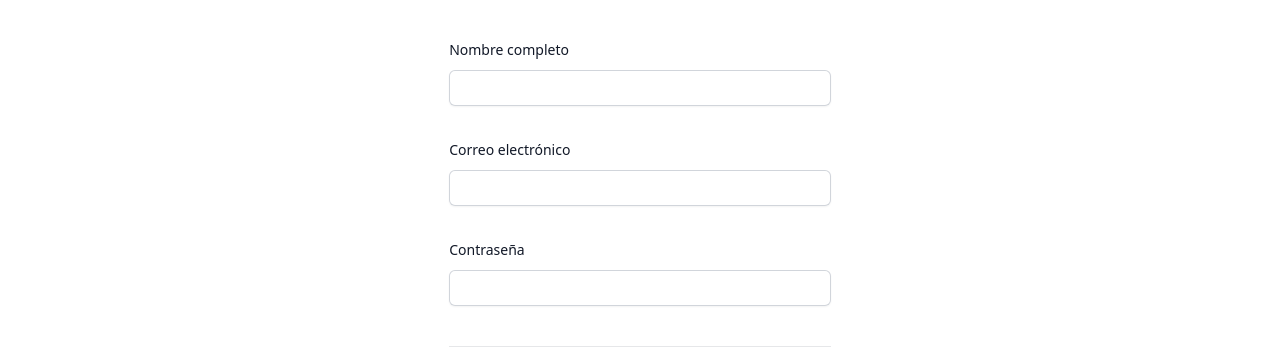
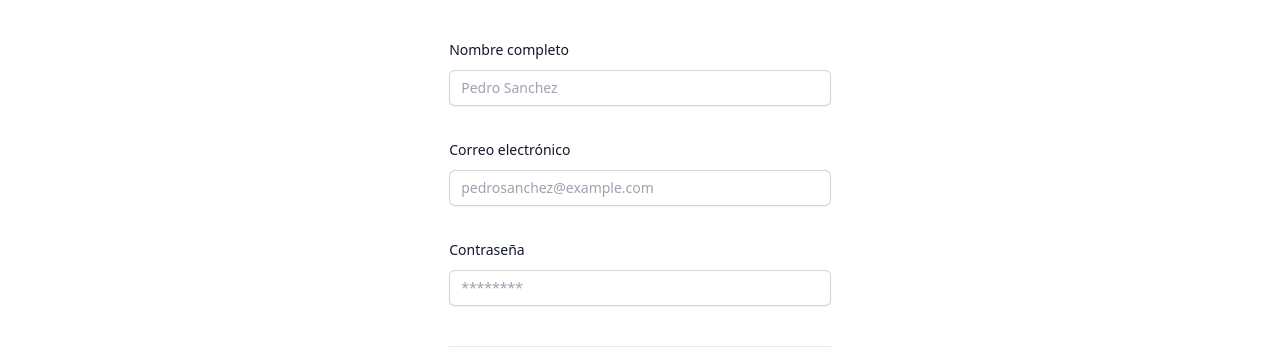
Before and after one commit to sanpezlo/saborespasto, a Next.js app: page /crear-cuenta/administrador in a window 1280 px wide. Shown: the part 159-515 px from the top of the page. Built offline with nearby package versions, Linux system fonts and the light colour scheme; no server answers.

Commit message:
feat: add placeholder to create admin

```diff
--- a/pages/crear-cuenta/administrador.tsx
+++ b/pages/crear-cuenta/administrador.tsx
@@ -71,6 +71,7 @@ export default function CrearCuentaAdministrador() {
                       name="fullname"
                       type="text"
                       autoComplete="fullname"
+                      placeholder="Pedro Sanchez"
                       required
                       className="block w-full rounded-md border-0 py-1.5 text-gray-900 shadow-sm ring-1 ring-inset ring-gray-300 placeholder:text-gray-400 focus:ring-2 focus:ring-inset focus:ring-indigo-600 sm:text-sm sm:leading-6"
                       value={form.name}
@@ -94,6 +95,7 @@ export default function CrearCuentaAdministrador() {
                       name="email"
                       type="email"
                       autoComplete="email"
+                      placeholder="pedrosanchez@example.com"
                       required
                       className="block w-full rounded-md border-0 py-1.5 text-gray-900 shadow-sm ring-1 ring-inset ring-gray-300 placeholder:text-gray-400 focus:ring-2 focus:ring-inset focus:ring-indigo-600 sm:text-sm sm:leading-6"
                       value={form.email}
@@ -116,6 +118,7 @@ export default function CrearCuentaAdministrador() {
                       id="password"
                       name="password"
                       type="password"
+                      placeholder="********"
                       required
                       className="block w-full rounded-md border-0 py-1.5 text-gray-900 shadow-sm ring-1 ring-inset ring-gray-300 placeholder:text-gray-400 focus:ring-2 focus:ring-inset focus:ring-indigo-600 sm:text-sm sm:leading-6"
                       value={form.password}
```
